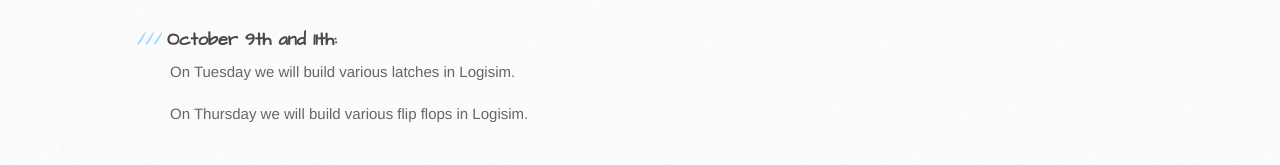
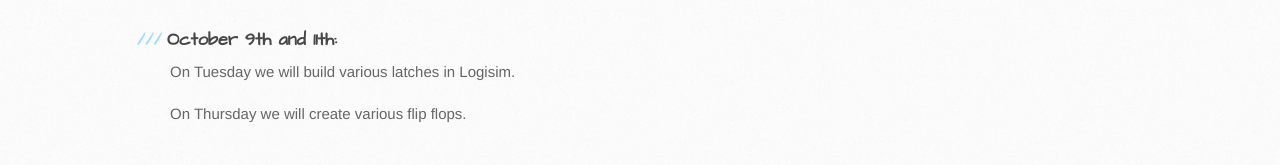
Before and after one commit to philstutorials/philstutorials.github.io, a Jekyll site: the page built from CPSC359.md, in a window 1280 px wide. Shown: the part 1006-1171 px from the top of the page. Built offline with Jekyll 4.4.1, drawn with Linux system fonts in a browser that asks for light colours; our own code applies the rules of GitHub Pages for plain Markdown files.

Commit message:
Update CPSC359.md

```diff
--- a/CPSC359.md
+++ b/CPSC359.md
@@ -34,4 +34,4 @@ On Thursday we will finish our assignments.
 ### October 9th and 11th:
 On Tuesday we will build various latches in Logisim.
 
-On Thursday we will build various flip flops in Logisim.
+On Thursday we will create various flip flops.
```
